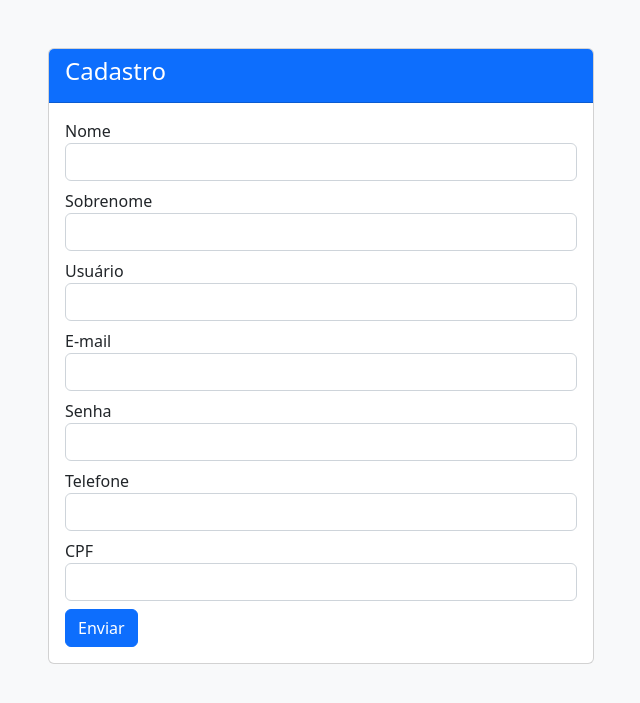
After one commit to LuisFelipe-Oliveira/Fatraca, a PHP site: page /cadastro.php in a window 1280 px wide. The commit adds this page. Shown: the top 703 px of the page, without its empty margins (319-959 px from the left). Run offline with PHP 8.4, Linux system fonts and the light colour scheme.

Commit message:
Adm page e back end
coloquei tela de cadastro e a tabela onde os usuarios ficaram cadastrados

```diff
--- /dev/null
+++ b/cadastro.php
@@ -0,0 +1,153 @@
+<?php
+
+$flag_msg = null;
+
+$msg = "";
+
+if (isset($_POST["enviar"])) {
+    require("./config/connect.php");
+
+    $nome = $_POST["nome"];
+    $sobrenome = $_POST["sobrenome"];
+    $usuario = $_POST["usuario"];
+    $email = $_POST["email"];
+    $senha = $_POST["senha"];
+    $celular = $_POST["telefone"];
+    $cpf = $_POST["cpf"];
+
+
+    $form = [$nome, $sobrenome, $usuario, $email, $senha, $celular, $cpf];
+
+    $aux = 0;
+
+    foreach ($form as $field) {
+        if (empty($field)) {
+            $aux += 1;
+        }
+    }
+
+    if ($aux > 0) {
+        $flag_msg = false;
+        $msg = "preencha todos os campos!";
+    } else {
+
+        $senha_encrypt = md5($senha);
+
+        try {
+            $sql = "INSERT INTO fatraca_users(nome,sobrenome,usuario,email,senha,celular,cpf)
+            VALUES (:nome,:sobrenome,:usuario,:email,:senha,:celular,:cpf)";
+
+            $stmt = $conn->prepare($sql);
+
+            $stmt->bindParam(":nome", $nome);
+            $stmt->bindParam(":sobrenome", $sobrenome);
+            $stmt->bindParam(":usuario", $usuario);
+            $stmt->bindParam(":email", $email);
+            $stmt->bindParam(":senha", $senha_encrypt);
+            $stmt->bindParam(":celular", $celular);
+            $stmt->bindParam(":cpf", $cpf);
+
+            $stmt->execute();
+
+            $flag_msg = true; // Sucesso
+            $msg = "Dados enviados com sucesso!";
+
+        } catch (PDOException $th) {
+            $conn = null;
+
+            $flag_msg = false; //Erro
+            $msg = "Erro na conexão com o Banco de dados: " . $th->getMessage();
+
+        }
+    }
+
+
+    $conn = null;
+}
+
+?>
+
+<!DOCTYPE html>
+<html lang="pt-br">
+
+<head>
+    <meta charset="UTF-8">
+    <meta name="viewport" content="width=device-width, initial-scale=1.0">
+    <link href="https://cdn.jsdelivr.net/npm/bootstrap@5.2.1/dist/css/bootstrap.min.css" rel="stylesheet"
+        integrity="sha384-iYQeCzEYFbKjA/T2uDLTpkwGzCiq6soy8tYaI1GyVh/UjpbCx/TYkiZhlZB6+fzT" crossorigin="anonymous">
+    <title>Cadastro</title>
+    <style>
+        body {
+            background-color: #f8f9fa;
+        }
+    </style>
+</head>
+
+<body>
+    <div class="container mt-5">
+
+        <?php
+        if (!is_null($flag_msg)) {
+            if ($flag_msg) {
+                echo "<div class='alert alert-success' role='alert'>$msg</div>";
+            } else {
+                echo "<div class='alert alert-warning' role='alert'>$msg</div>";
+            }
+        }
+        ?>
+
+        <div class="row justify-content-center">
+            <div class="col-md-6">
+                <div class="card">
+                    <div class="card-header bg-primary text-white">
+                        <h4>Cadastro</h4>
+                    </div>
+                    <div class="card-body">
+                        <form method="post">
+                            <div class="form-group mb-2">
+                                <label for="nome">Nome</label>
+                                <input type="text" class="form-control" id="nome" name="nome" required>
+                            </div>
+                            <div class="form-group mb-2">
+                                <label for="sobrenome">Sobrenome</label>
+                                <input type="text" class="form-control" id="sobrenome" name="sobrenome" required>
+                            </div>
+                            <div class="form-group mb-2">
+                                <label for="usuario">Usuário</label>
+                                <input type="text" class="form-control" id="usuario" name="usuario" required>
+                            </div>
+                            <div class="form-group mb-2">
+                                <label for="email">E-mail</label>
+                                <input type="email" class="form-control" id="email" name="email" required>
+                            </div>
+                            <div class="form-group mb-2">
+                                <label for="nome">Senha</label>
+                                <input type="password" class="form-control" id="senha" name="senha" required>
+                            </div>
+                            <div class="form-group mb-2">
+                                <label for="telefone">Telefone</label>
+                                <input type="tel" class="form-control" id="telefone" name="telefone" required>
+                            </div>
+                            <div class="form-group mb-2">
+                                <label for="cpf">CPF</label>
+                                <input type="text" class="form-control" id="cpf" name="cpf" required>
+                            </div>
+                            <button type="submit" class="btn btn-primary btn-block" name="enviar">Enviar</button>
+                        </form>
+                    </div>
+                </div>
+            </div>
+        </div>
+    </div>
+
+
+    <script src="https://cdn.jsdelivr.net/npm/@popperjs/core@2.11.6/dist/umd/popper.min.js"
+        integrity="sha384-oBqDVmMz9ATKxIep9tiCxS/Z9fNfEXiDAYTujMAeBAsjFuCZSmKbSSUnQlmh/jp3" crossorigin="anonymous">
+        </script>
+
+    <script src="https://cdn.jsdelivr.net/npm/bootstrap@5.2.1/dist/js/bootstrap.min.js"
+        integrity="sha384-7VPbUDkoPSGFnVtYi0QogXtr74QeVeeIs99Qfg5YCF+TidwNdjvaKZX19NZ/e6oz" crossorigin="anonymous">
+        </script>
+</body>
+
+</html>
```
Also changed, not shown: AdmPage.php (added, +91 -0 lines), assets/css/admpage.css (added, +31 -0 lines), config/connect.php (added, +20 -0 lines), index.php (+17 -2 lines), login.php (added).
